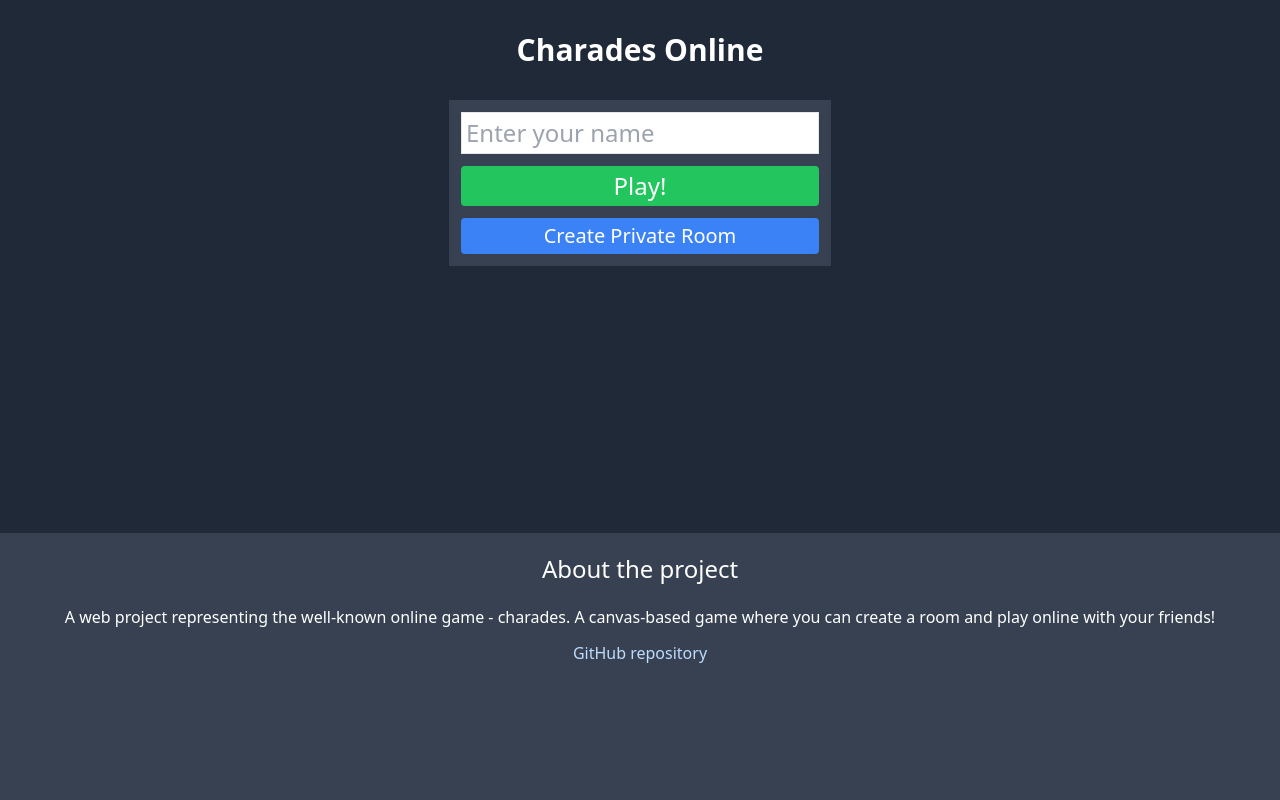
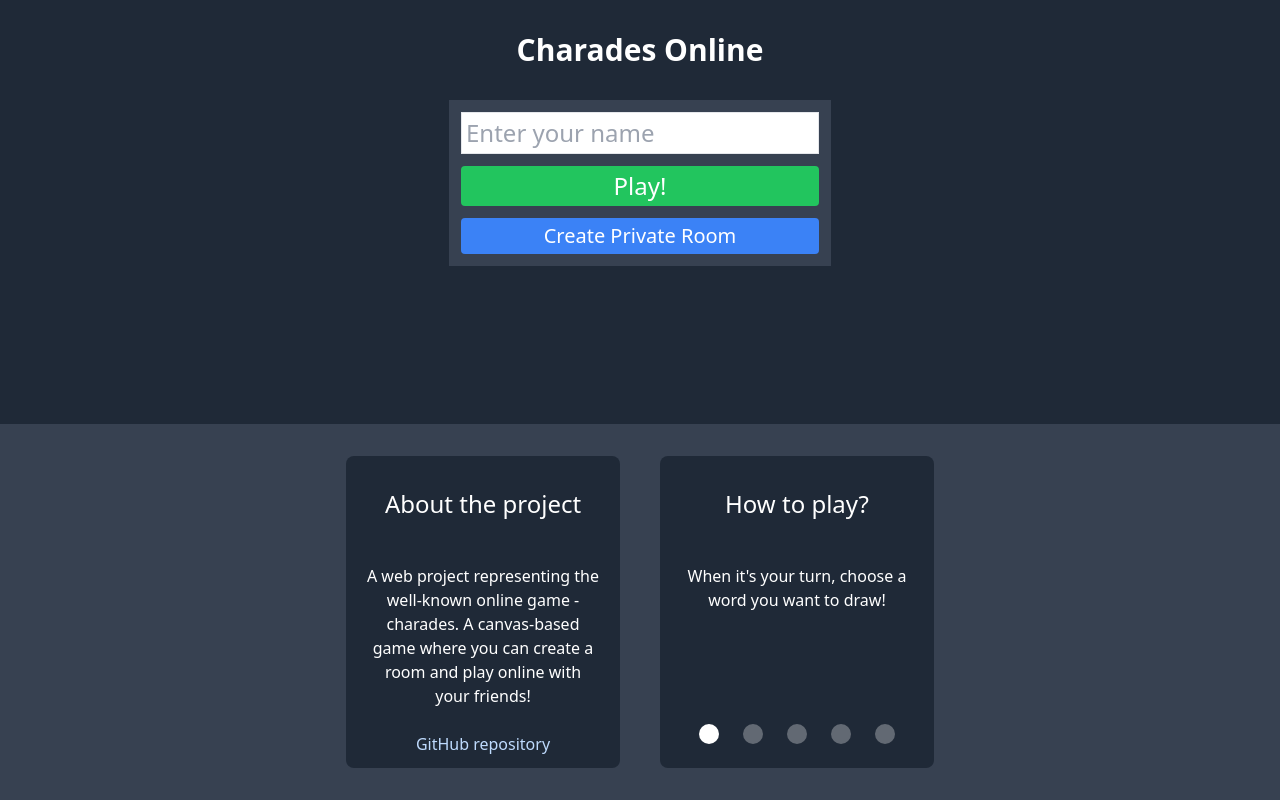
Before and after one commit to AGH-Narzedzia-Informatyczne-2023-2024/charades-online, a React (Vite) app: page / in a window 1280 px wide. Built offline with nearby package versions, Linux system fonts and the light colour scheme.

Commit message:
added How To Play section in footer of main page

```diff
--- /dev/null
+++ b/src/components/Dot.tsx
@@ -0,0 +1,21 @@
+interface DotProps {
+    index: number,
+    activeDot: number,
+    onClick: (index:number) => void
+}
+
+function Dot({index, activeDot, onClick} : DotProps) {
+    const active = activeDot == index;
+
+    function setActive(index:number) {
+        onClick(index);
+    }
+
+    return (
+        <div className={`flex bg-white w-5 h-5 m-3 rounded-full cursor-pointer items-center transition ease-in-out delay-10 hover:opacity-100 ${active ? "opacity-100" : "opacity-30"}`} onClick={() => setActive(index)}>
+
+        </div>
+    )
+}
+
+export default Dot
--- a/src/components/EnterRoomPage.tsx
+++ b/src/components/EnterRoomPage.tsx
@@ -1,4 +1,5 @@
 import { useState } from 'react'
+import Dot from './Dot';
 
 interface EnterRoomPageInterface{
     changeStage: Function,
@@ -6,6 +7,15 @@ interface EnterRoomPageInterface{
 
 function EnterRoomPage({changeStage}: EnterRoomPageInterface) {
     const [username, setUsername] = useState('')
+    const [activeDot, setActiveDot] = useState(0);
+
+    const howToPlayPhrases = [
+        "When it's your turn, choose a word you want to draw!",
+        "Try to draw your choosen word! No spelling!",
+        "Let other players try to guess your drawn word!",
+        "When it's not your turn, try to guess what other players are drawing!",
+        "Score the most points and be crowned the winner at the end!"
+    ];
 
     function joinPrivateRoom() {
 		alert('Joining a private room')
@@ -29,10 +39,24 @@ function EnterRoomPage({changeStage}: EnterRoomPageInterface) {
                     <button className="bg-blue-500 hover:bg-blue-600 text-white px-2 py-1 rounded text-xl" onClick={joinPrivateRoom}>Create Private Room</button>
                 </div>
             </div>
-            <div className="bg-gray-700 w-full flex-1 text-center">
-                <p className="text-2xl text-white text-center my-5">About the project</p>
-                <p className="text-white my-3 mx-2">A web project representing the well-known online game - charades. A canvas-based game where you can create a room and play online with your friends!</p>
-                <a href="https://github.com/AGH-Narzedzia-Informatyczne-2023-2024/charades-online" className="text-blue-200 hover:underline" target="_blank">GitHub repository</a>
+            <div className="flex bg-gray-700 w-full flex-1 justify-center p-3">
+                <div className='flex flex-row w-1/2 text-center'>
+                    <div className="flex flex-col gap-3 bg-gray-800 p-3 m-5 rounded-lg basis-full hover:scale-105">
+                        <p className="text-2xl text-white text-center my-5">About the project</p>
+                        <p className="text-white my-3 mx-2">A web project representing the well-known online game - charades. A canvas-based game where you can create a room and play online with your friends!</p>
+                        <a href="https://github.com/AGH-Narzedzia-Informatyczne-2023-2024/charades-online" className="text-blue-200 hover:underline" target="_blank">GitHub repository</a>
+                    </div>
+
+                    <div className="flex flex-col gap-3 bg-gray-800 p-3 m-5 rounded-lg basis-full hover:scale-105">
+                        <p className="text-2xl text-white text-center my-5">How to play?</p>
+                        <p className="text-white my-3 mx-2 grow">{howToPlayPhrases[activeDot]}</p>
+                        <div className='flex flex-row justify-center vertical-bottom'>
+                            {howToPlayPhrases.map((name, index) =>
+                                <Dot onClick={(index:number) => setActiveDot(index)} index={index} activeDot={activeDot} key={index}/>
+                            )}
+                        </div>
+                    </div>
+                </div>
             </div>
         </div>
     )
```
